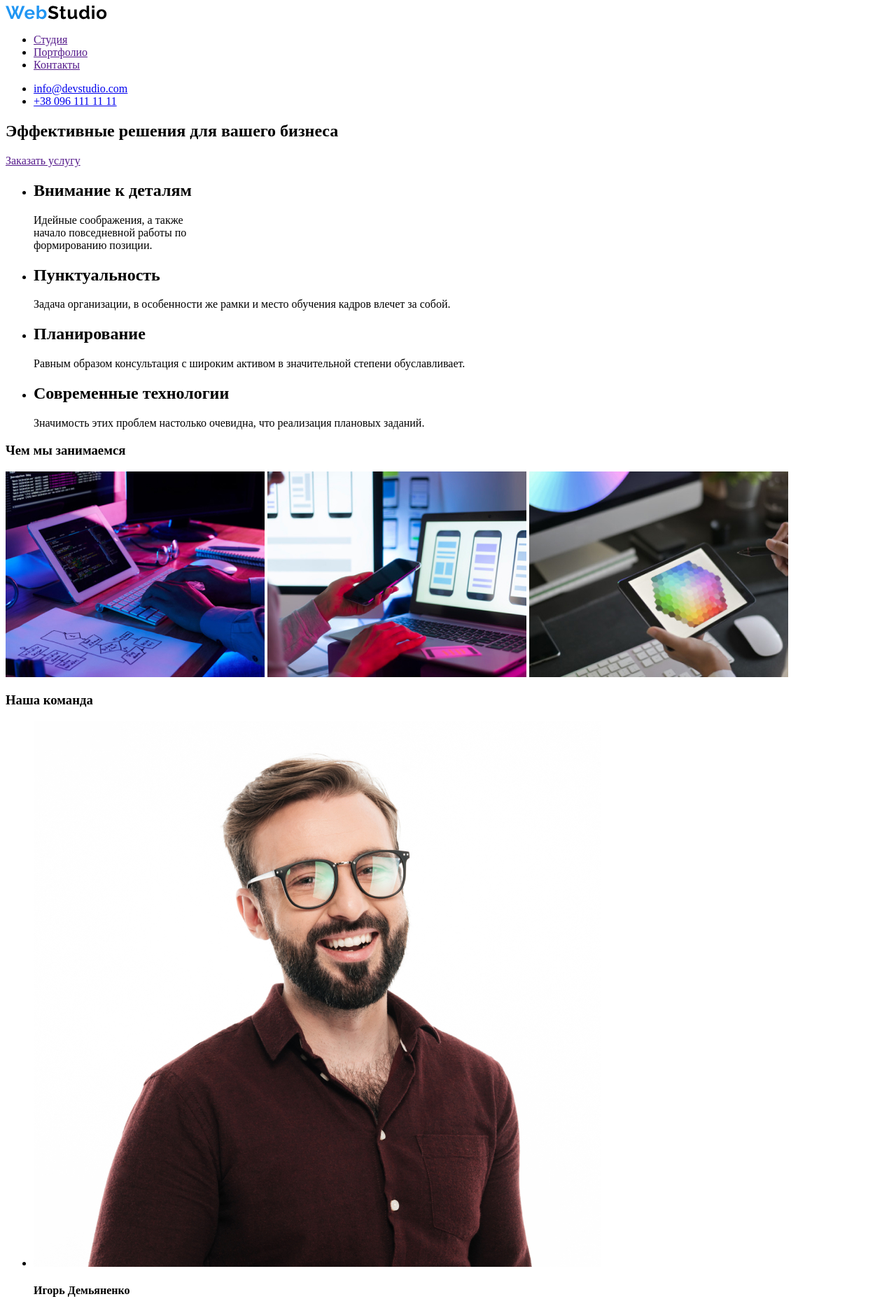
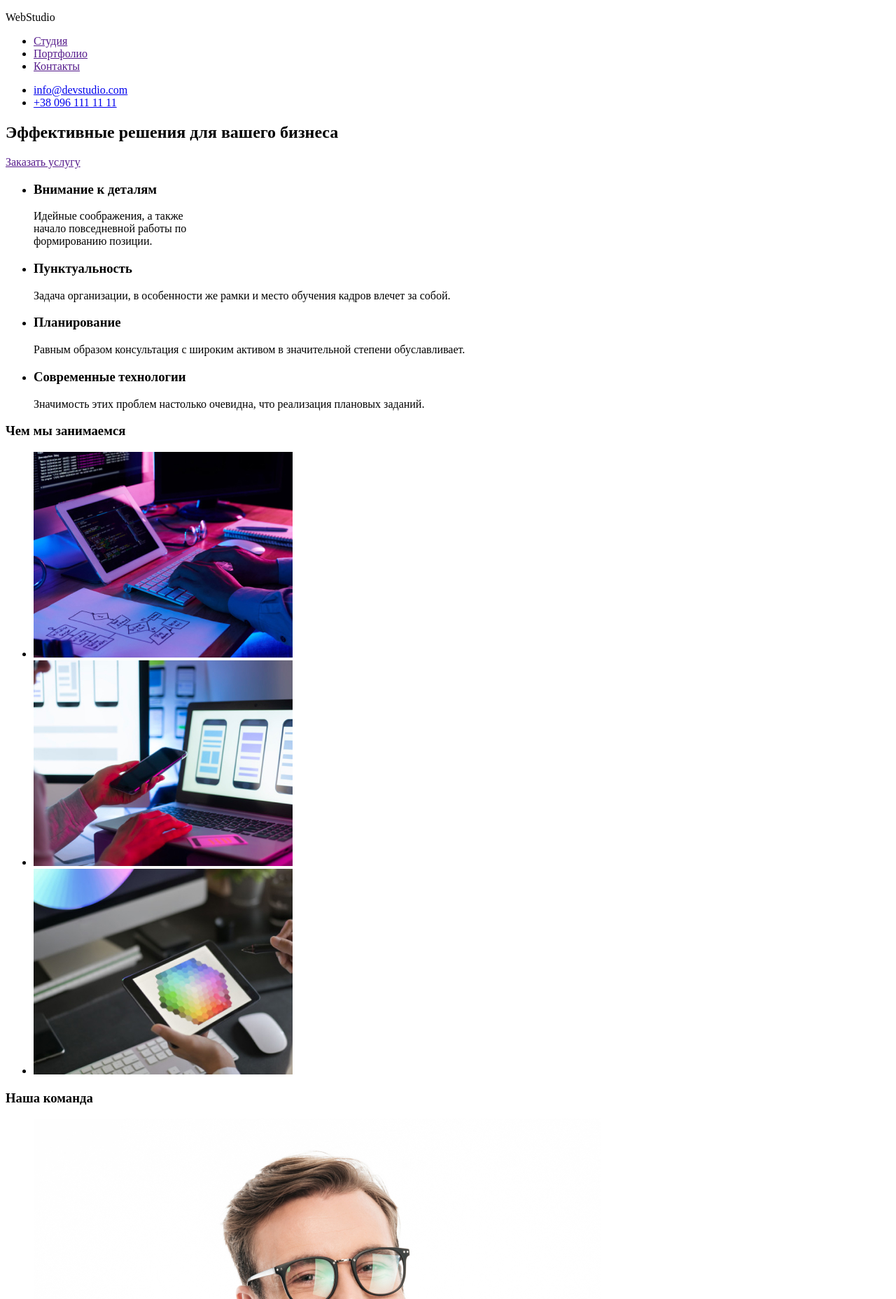
Before and after one commit to TetyanaSveden/goit-markup-hw-01, a plain HTML site: page index.html in a window 1280 px wide. Shown: the top 1857 px of the page at 70% size. Drawn offline with Linux system fonts and the light colour scheme.

Commit message:
redact efter first check
redact efter first check

```diff
--- a/index.html
+++ b/index.html
@@ -8,19 +8,19 @@
 <body>
     <header>
         <nav>
-        <a href="/">
-            <img src="./images/WebStudio.svg" alt="WebStudio">
-        </a>
+        <p>WebStudio</p>
+
         <ul>
             <li><a href="">Студия</a></li>
             <li><a href="">Портфолио</a></li>
             <li><a href="">Контакты</a></li>
         </ul>
+</nav>
         <ul>
             <li><a href="mailto:info@devstudio.com">info@devstudio.com</a></li>
             <li><a href="tel:380961111111">+38 096 111 11 11</a></li>
         </ul>
-        </nav>
+
     </header>
     <div>
         <section>
@@ -33,62 +33,62 @@
     <section>
 <ul>
     <li>
-        <h2>Внимание к деталям</h2>
+        <h3>Внимание к деталям</h3>
         <p>Идейные соображения, а также<br> начало повседневной работы по<br> формированию позиции.</p>
     </li>
     <li>
-        <h2>Пунктуальность</h2>
+        <h3>Пунктуальность</h3>
         <p>Задача организации, в особенности же рамки и место обучения кадров влечет за собой.</p>
     </li><li>
-        <h2>Планирование</h2>
+        <h3>Планирование</h3>
         <p>Равным образом консультация с широким активом в значительной степени обуславливает.</p>
     </li><li>
-        <h2>Современные технологии</h2>
+        <h3>Современные технологии</h3>
         <p>Значимость этих проблем настолько очевидна, что реализация плановых заданий.</p>
     </li>
 </ul>
  </section>
  <section>
      <h3>Чем мы занимаемся</h3>
-     <img src="images/bild.jpg" alt="Bild">
-     <img src="images/pc.jpg" alt="PC">
-     <img src="images/tabl.jpg" alt="tabl">
+     <ul>
+        <li><img src="images/bild.jpg" alt="Bild"></li>
+        <li><img src="images/pc.jpg" alt="PC"></li>
+        <li><img src="images/tabl.jpg" alt="tabl"></li>
+    </ul>
  </section>
  <section>
      <h3>Наша команда</h3>
      <ul>
          <li>
              <img src="images/1.jpg" alt="photo">
-             <h4>Игорь Демьяненко</h4>
+             <h3>Игорь Демьяненко</h3>
              <p>Product Designer</p>
          </li>
          <li>
              <img src="images/2.jpg" alt="photo">
-             <h4>Ольга Репина</h4>
+             <h3>Ольга Репина</h3>
              <p>Frontend Developer</p>
          </li>
          <li>
              <img src="images/3.jpg" alt="photo">
-             <h4>Николай Тарасов</h4>
+             <h3>Николай Тарасов</h3>
              <p>Marketing</p>
          </li>
          <li>
              <img src="images/4.jpg" alt="photo">
-             <h4>Михаил Ермаков</h4>
+             <h3>Михаил Ермаков</h3>
              <p>UI Designer</p>
          </li>
      </ul>
  </section>
 <footer>
+        <p>WebStudio</p>
+        <address>г. Киев, пр-т Леси Украинки, 26</address>
     <ul>
-    <li>
-           <a href="/images/WebStudio.svg">WebStudio</a></li>
-    <li>
-        <address>г. Киев, пр-т Леси Украинки, 26</address></li>
-    <li>
-        <a href="mailto:info@devstudio.com">info@devstudio.com</a></li>
-    <li>
-        <a href="tel:380961111111">+38 096 111 11 11</a></li>
+        <li>
+    <a href="mailto:info@devstudio.com">info@devstudio.com</a></li>
+        <li>
+    <a href="tel:380961111111">+38 096 111 11 11</a></li>
     </ul>
 </footer>
 </body>
```
